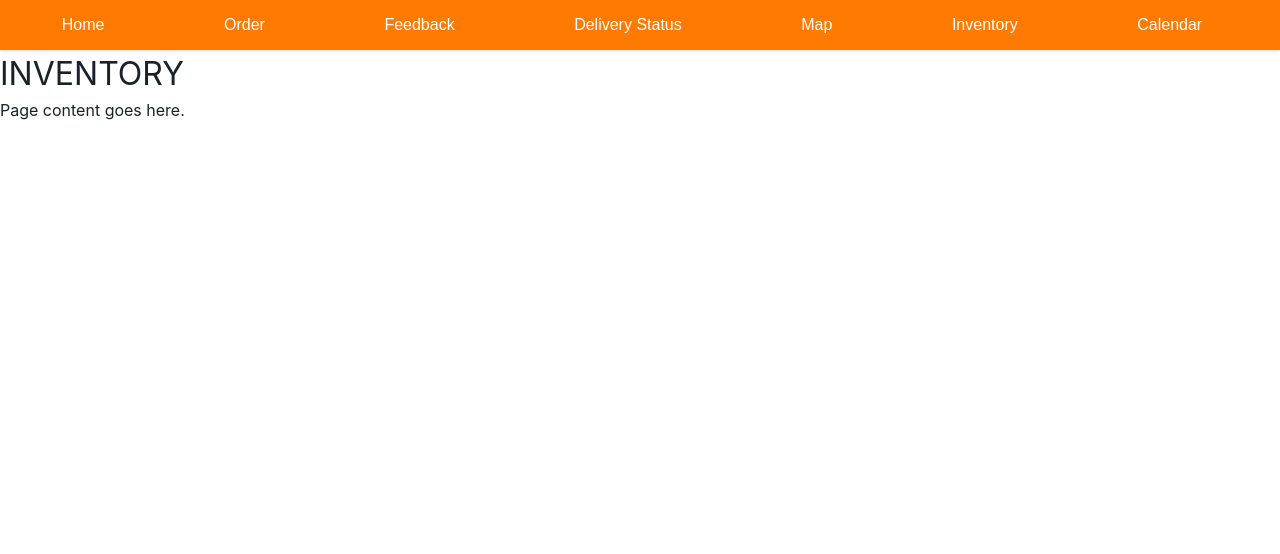
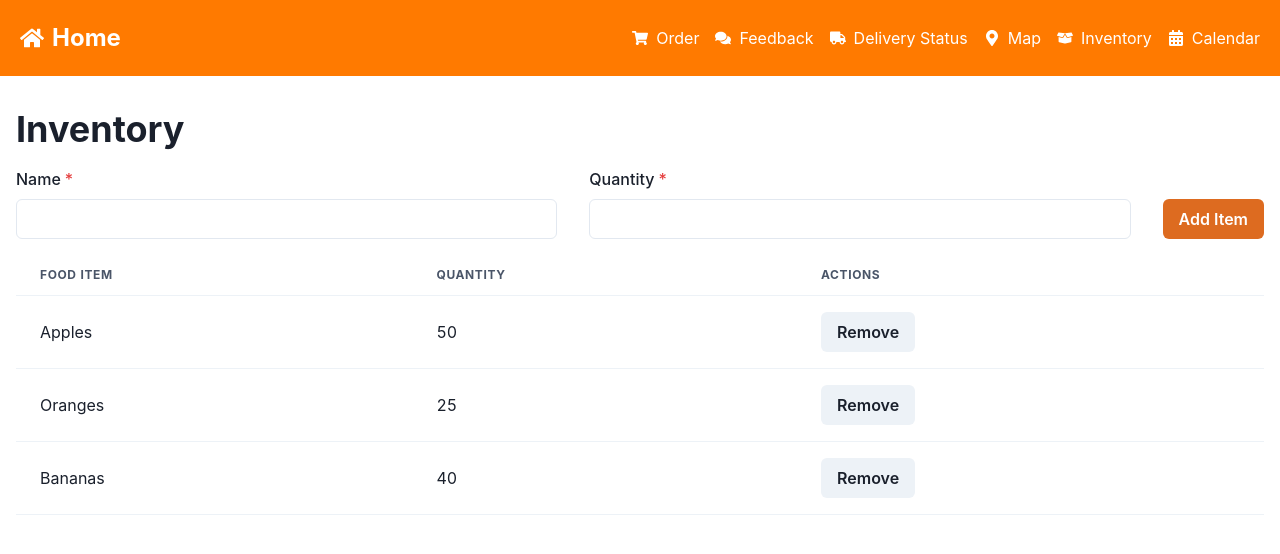
Before and after one commit to mellieho9/MSCodeToGive2023Project, a React (Create React App) app in the folder food-bank/: page /inventory in a window 1280 px wide. Shown: the top 554 px of the page. Built offline with nearby package versions, Linux system fonts and the light colour scheme.

Commit message:
Added Chakra UI components

```diff
--- a/food-bank/src/api/Inventory.jsx
+++ b/food-bank/src/api/Inventory.jsx
@@ -1,4 +1,5 @@
 import { useState } from 'react';
+import { VStack, HStack, Button, Input, FormControl, FormLabel, Table, Thead, Tbody, Tr, Th, Td, Box, Heading } from '@chakra-ui/react';
 
 const initialInventory = [
   { id: 1, name: 'Apples', quantity: 50 },
@@ -28,16 +29,9 @@ function Inventory() {
   }
 
   return (
-    <div>
-      <h2>Inventory</h2>
-      <ul>
-        {inventory.map(item => (
-          <li key={item.id}>
-            {item.name}: {item.quantity}
-            <button onClick={() => removeFoodItem(item.id)}>Remove</button>
-          </li>
-        ))}
-      </ul>
+    <Box p={4}>
+      <Heading py={4}>Inventory</Heading>
+      <VStack spacing="4">
         <form onSubmit={event => {
           event.preventDefault();
           const id = inventory[inventory.length - 1].id + 1;
@@ -45,18 +39,46 @@ function Inventory() {
           const quantity = Number(event.target.elements.quantity.value);
           addFoodItem({ id, name, quantity });
           event.target.reset();
-      }}>
-        <label>
-          Name:
-          <input type="text" name="name" required />
-        </label>
-        <label>
-          Quantity:
-          <input type="number" name="quantity" required />
-        </label>
-        <button type="submit">Add Item</button>
+        }} style={{ width: "100%" }}>
+          <HStack spacing="8" w="100%" alignItems="end">
+            <FormControl isRequired flex="1">
+              <FormLabel>Name</FormLabel>
+              <Input type="text" name="name" />
+            </FormControl>
+            <FormControl isRequired flex="1">
+              <FormLabel>Quantity</FormLabel>
+              <Input type="number" name="quantity" />
+            </FormControl>
+            <Button flexShrink="0" type="submit" ml="auto" colorScheme="orange">
+              Add Item
+            </Button>
+          </HStack>
         </form>
-    </div>
+        <Box w="100%">
+          <Table>
+            <Thead>
+              <Tr>
+                <Th>Food Item</Th>
+                <Th>Quantity</Th>
+                <Th>Actions</Th>
+              </Tr>
+            </Thead>
+            <Tbody>
+              {inventory.map(item => (
+                <Tr key={item.id}>
+                  <Td>{item.name}</Td>
+                  <Td>{item.quantity}</Td>
+                  <Td>
+                    <Button onClick={() => removeFoodItem(item.id)}>Remove</Button>
+                  </Td>
+                </Tr>
+              ))}
+            </Tbody>
+          </Table>
+        </Box>
+      </VStack>
+    </Box>
+
   );
 }
 
--- a/food-bank/src/api/Orders.jsx
+++ b/food-bank/src/api/Orders.jsx
@@ -1,4 +1,19 @@
 import React, { useState } from 'react';
+import {
+  Box,
+  Button,
+  FormControl,
+  FormLabel,
+  Heading,
+  Input,
+  Table,
+  Tbody,
+  Td,
+  Th,
+  Thead,
+  Tr,
+  HStack,
+} from '@chakra-ui/react';
 
 function Orders() {
   const [orders, setOrders] = useState([]);
@@ -32,47 +47,67 @@ function Orders() {
   };
 
   return (
-    <div>
-      <h1>Orders</h1>
-      <form onSubmit={handleAddOrder}>
-        <label>
-          Food Item:
-          <input
+    <Box p={4}>
+      <Heading>Orders</Heading>
+      <HStack mt="4" align="stretch" spacing="8" alignItems={"end"}>
+        <FormControl>
+          <FormLabel>Food Item</FormLabel>
+          <Input
             type="text"
             name="foodItem"
             value={newOrder.foodItem}
             onChange={handleInputChange}
           />
-        </label>
-        <label>
-          Quantity:
-          <input
+        </FormControl>
+        <FormControl>
+          <FormLabel>Quantity</FormLabel>
+          <Input
             type="number"
             name="quantity"
             value={newOrder.quantity}
             onChange={handleInputChange}
           />
-        </label>
-        <label>
-          Status:
-          <input
+        </FormControl>
+        <FormControl>
+          <FormLabel>Status</FormLabel>
+          <Input
             type="text"
             name="status"
             value={newOrder.status}
             onChange={handleInputChange}
           />
-        </label>
-        <button type="submit">Add Order</button>
-      </form>
-      <ul>
-        {orders.map((order, index) => (
-          <li key={index}>
-            {order.foodItem} - {order.quantity} - {order.status}
-            <button onClick={() => handleDeleteOrder(index)}>Delete</button>
-          </li>
-        ))}
-      </ul>
-    </div>
+        </FormControl>
+        <Button flexShrink="0" colorScheme="orange" onClick={handleAddOrder}>
+          Add Order
+        </Button>
+      </HStack>
+      <Box mt="4">
+        <Table variant="striped" colorScheme="gray">
+          <Thead>
+            <Tr>
+              <Th>Food Item</Th>
+              <Th>Quantity</Th>
+              <Th>Status</Th>
+              <Th>Action</Th>
+            </Tr>
+          </Thead>
+          <Tbody>
+            {orders.map((order, index) => (
+              <Tr key={index}>
+                <Td>{order.foodItem}</Td>
+                <Td>{order.quantity}</Td>
+                <Td>{order.status}</Td>
+                <Td>
+                  <Button  colorScheme="orange" size="sm" onClick={() => handleDeleteOrder(index)}>
+                    Delete
+                  </Button>
+                </Td>
+              </Tr>
+            ))}
+          </Tbody>
+        </Table>
+      </Box>
+    </Box>
   );
 }
 
--- a/food-bank/src/components/NavBar.js
+++ b/food-bank/src/components/NavBar.js
@@ -1,18 +1,58 @@
 import React from "react";
 import { Link } from "react-router-dom";
-import "./../css/NavBar.css";
+import { Box, Flex, Link as ChakraLink, Icon } from "@chakra-ui/react";
+import { FaHome, FaShoppingCart, FaComments, FaTruck, FaMapMarkerAlt, FaBoxOpen, FaCalendarAlt } from "react-icons/fa";
 
 function NavBar() {
   return (
-    <nav className="NavBar">
-      <Link to="/" className="NavButton">Home</Link>
-      <Link to="/order" className="NavButton">Order</Link>
-      <Link to="/feedback" className="NavButton">Feedback</Link>
-      <Link to="/delivery-status" className="NavButton">Delivery Status</Link>
-      <Link to="/map" className="NavButton">Map</Link>
-      <Link to="/inventory" className="NavButton">Inventory</Link>
-      <Link to="/calendar" className="NavButton">Calendar</Link>
-    </nav>
+    <Flex bg="#FF7A00" p="5" alignItems="center">
+      <Box flex="1" display="flex" flexDirection="row">
+        <Link to="/">
+          <ChakraLink display="flex" alignItems="center" color="white" fontWeight="bold" fontSize="2xl" _hover={{ textDecoration: "none", borderBottom: "2px solid white" }}>
+            <Icon as={FaHome} mr={2} />
+            Home
+          </ChakraLink>
+        </Link>
+      </Box>
+      <Box display="flex" flexDirection="row">
+        <Link to="/order">
+          <ChakraLink display="flex" alignItems="center" color="white" mr="4" _hover={{ textDecoration: "none", borderBottom: "2px solid white" }}>
+            <Icon as={FaShoppingCart} mr={2} />
+            Order
+          </ChakraLink>
+        </Link>
+        <Link to="/feedback">
+          <ChakraLink display="flex" alignItems="center" color="white" mr="4" _hover={{ textDecoration: "none", borderBottom: "2px solid white" }}>
+            <Icon as={FaComments} mr={2} />
+            Feedback
+          </ChakraLink>
+        </Link>
+        <Link to="/delivery-status">
+          <ChakraLink display="flex" alignItems="center" color="white" mr="4" _hover={{ textDecoration: "none", borderBottom: "2px solid white" }}>
+            <Icon as={FaTruck} mr={2} />
+            Delivery Status
+          </ChakraLink>
+        </Link>
+        <Link to="/map">
+          <ChakraLink display="flex" alignItems="center" color="white" mr="4" _hover={{ textDecoration: "none", borderBottom: "2px solid white" }}>
+            <Icon as={FaMapMarkerAlt} mr={2} />
+            Map
+          </ChakraLink>
+        </Link>
+        <Link to="/inventory">
+          <ChakraLink display="flex" alignItems="center" color="white" mr="4" _hover={{ textDecoration: "none", borderBottom: "2px solid white" }}>
+            <Icon as={FaBoxOpen} mr={2} />
+            Inventory
+          </ChakraLink>
+        </Link>
+        <Link to="/calendar">
+          <ChakraLink display="flex" alignItems="center" color="white" _hover={{ textDecoration: "none", borderBottom: "2px solid white" }}>
+            <Icon as={FaCalendarAlt} mr={2} />
+            Calendar
+          </ChakraLink>
+        </Link>
+      </Box>
+    </Flex>
   );
 }
 
--- a/food-bank/src/css/App.css
+++ b/food-bank/src/css/App.css
@@ -1,8 +1,7 @@
-/* Import a custom font from Google Fonts */
-@import url('https://fonts.googleapis.com/css2?family=Roboto:wght@400;700&display=swap');
+@import url('https://fonts.googleapis.com/css2?family=DM+Sans:wght@400;700&display=swap');
 
 body {
-  font-family: 'Roboto', sans-serif;
+  font-family: 'DM Sans', sans-serif;
   margin: 0;
   padding: 0;
 }
@@ -20,10 +19,11 @@ nav a {
   color: #333;
   text-decoration: none;
   margin-right: 1rem;
+  transition: text-shadow 0.3s ease-in-out;
 }
 
 nav a:hover {
-  text-decoration: underline;
+  text-shadow: 0 0 5px #FF7A00;
 }
 
 main {
@@ -55,45 +55,3 @@ footer p {
   margin: 0;
   color: #666;
 }
-
-/*
-
-.App {
-  text-align: center;
-}
-
-.App-logo {
-  height: 40vmin;
-  pointer-events: none;
-}
-
-@media (prefers-reduced-motion: no-preference) {
-  .App-logo {
-    animation: App-logo-spin infinite 20s linear;
-  }
-}
-
-.App-header {
-  background-color: #282c34;
-  min-height: 100vh;
-  display: flex;
-  flex-direction: column;
-  align-items: center;
-  justify-content: center;
-  font-size: calc(10px + 2vmin);
-  color: white;
-}
-
-.App-link {
-  color: #61dafb;
-}
-
-@keyframes App-logo-spin {
-  from {
-    transform: rotate(0deg);
-  }
-  to {
-    transform: rotate(360deg);
-  }
-}
-*/
--- a/food-bank/src/css/Map.css
+++ b/food-bank/src/css/Map.css
@@ -1,6 +1,6 @@
 .MapContainer {
     height: 400px;
-    width: 80%;
+    width: 100%;
     margin: 0 auto;
    /* box-shadow: 0px 0px 20px rgba(0, 0, 0, 0.2);*/
   }
--- a/food-bank/src/css/NavBar.css
+++ /dev/null
@@ -1,30 +0,0 @@
-nav {
-    background-color: #FF7A00;
-    display: flex;
-    justify-content: space-around;
-    align-items: center;
-    height: 50px;
-  }
-
-  .NavBar {
-    display: flex;
-    justify-content: space-around;
-    align-items: center;
-    background-color: #FF7A00;
-    padding: 10px;
-  }
-
-  .NavButton {
-    background-color:  #FF7A00;
-    color: #fff; /* white text */
-    font-family: Arial, sans-serif; /* change font family */
-    font-size: 16px; /* increase font size */
-    padding: 10px 20px; /* add padding to the buttons */
-    border: none; /* remove border *9c27b0/
-    border-radius: 5px; /* round the corners */
-    cursor: pointer; /* change cursor to pointer */
-  }
-
-  .NavButton:hover {
-    background-color: #FF7A00; /* hover color */
-  }
--- a/food-bank/src/pages/InventoryPage.js
+++ b/food-bank/src/pages/InventoryPage.js
@@ -1,11 +1,9 @@
 import React from 'react';
+import Inventory from '../api/Inventory';
 
 function InventoryPage() {
   return (
-    <div className="page">
-      <h1>INVENTORY</h1>
-      <p>Page content goes here.</p>
-    </div>
+    <Inventory />
   );
 }
 
--- a/food-bank/src/pages/MapPage.js
+++ b/food-bank/src/pages/MapPage.js
@@ -6,6 +6,12 @@ import "../css/Map.css"
 function MapPage() {
   return (
     <div>
+      <link
+  rel="stylesheet"
+  href="https://unpkg.com/leaflet@1.6.0/dist/leaflet.css"
+  integrity="sha512-xwE/Az9zrjBIphAcBb3F6JVqxf46+CDLwfLMHloNu6KEQCAWi6HcDUbeOfBIptF7tcCzusKFjFw2yuvEpDL9wQ=="
+  crossorigin=""
+/>
       <h1>Welcome to the Map Page!</h1>
       <p>
         This page features a map component that allows you to add markers to the
--- a/food-bank/src/pages/OrderPage.js
+++ b/food-bank/src/pages/OrderPage.js
@@ -1,10 +1,10 @@
 import React from 'react';
+import Orders from '../api/Orders';
 
 function OrderPage() {
   return (
     <div className="page">
-      <h1>ORDER PAGE</h1>
-      <p>Page content goes here.</p>
+      <Orders />
     </div>
   );
 }
```
Also changed, not shown: food-bank/src/api/Auth.jsx (+7 -4 lines), food-bank/src/api/Delivery.jsx (+23 -14 lines), food-bank/src/api/Map.jsx (+6 -7 lines). Lines whose indentation alone changed are shown as unchanged.
